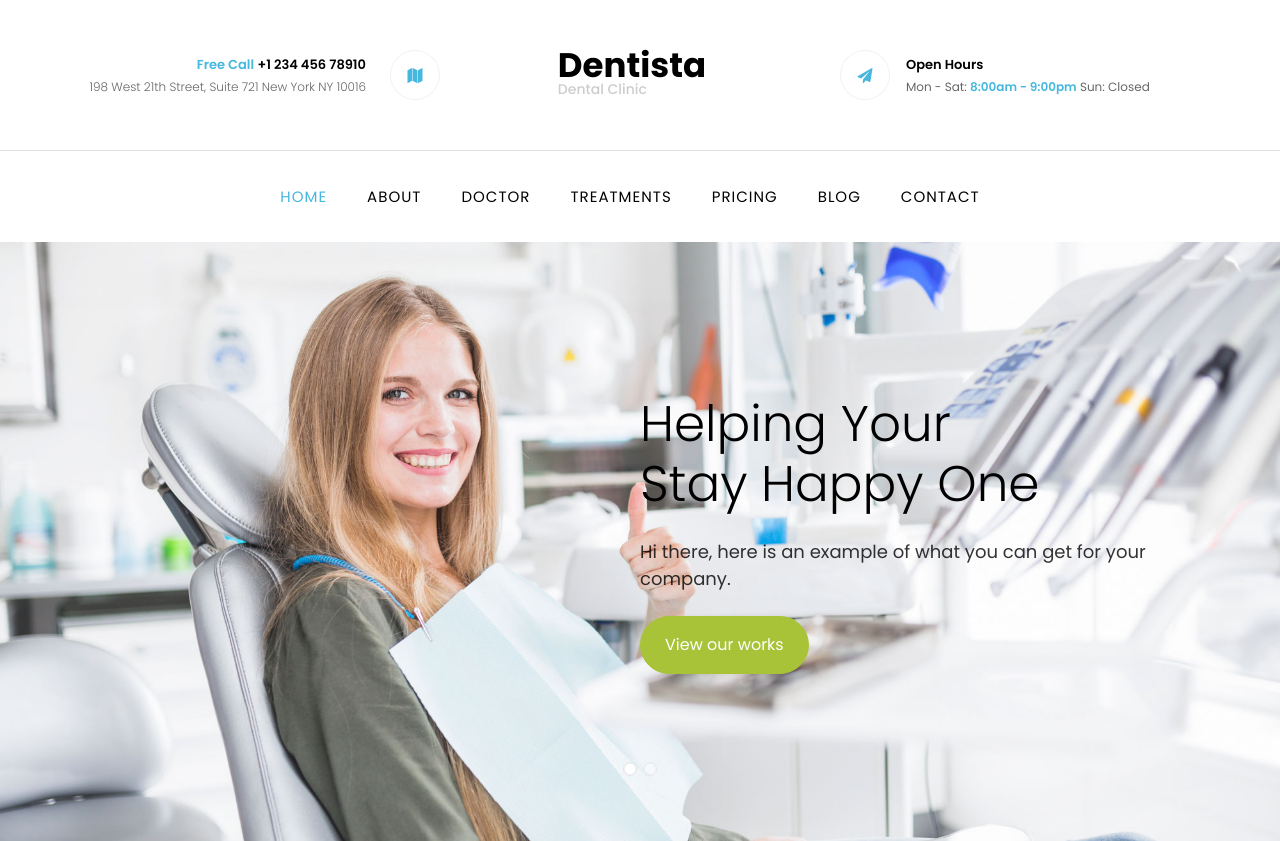
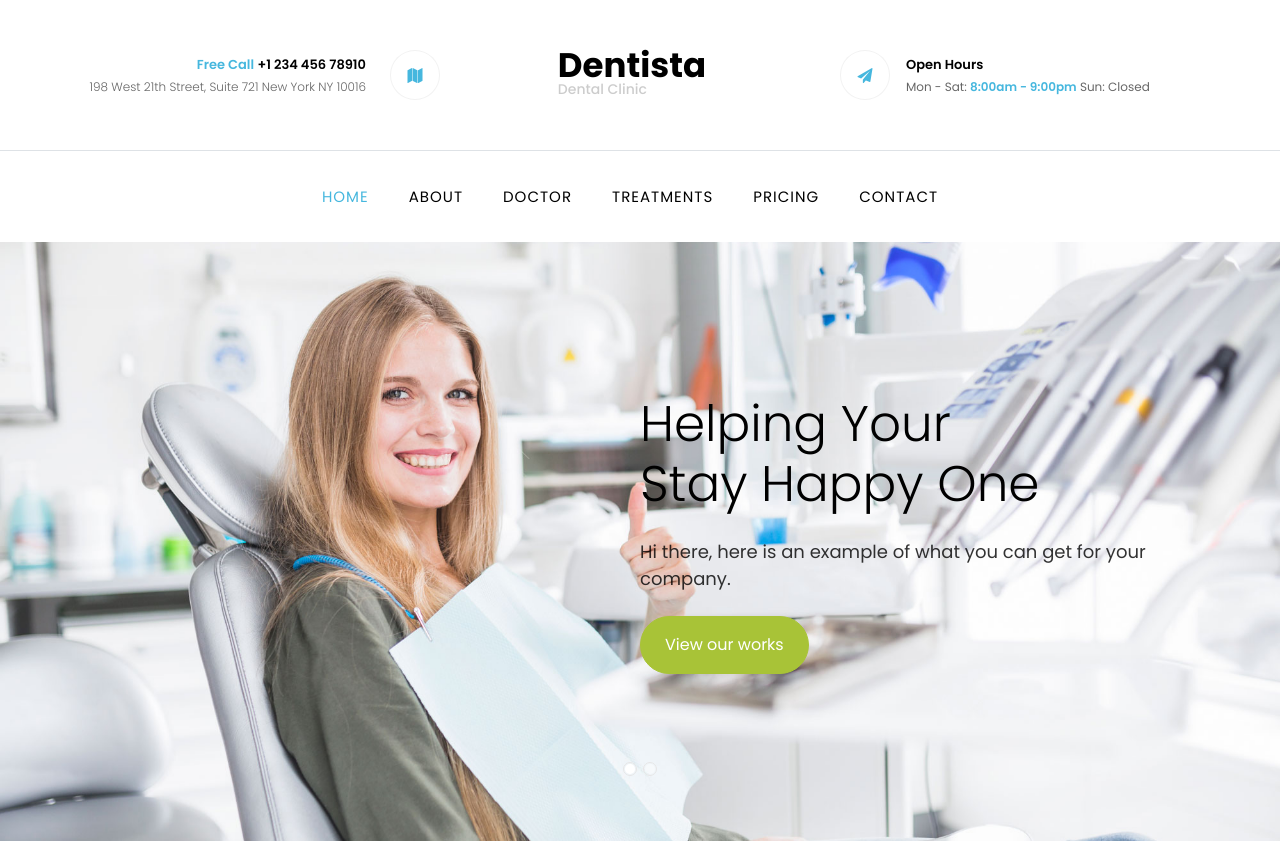
Before and after one commit to NemoIII/scheduler_app, a Django app: page / in a window 1280 px wide. Shown: the top 841 px of the page. Run offline with Django 3.2, Linux system fonts and the light colour scheme; some libraries are stand-ins or nearby versions; some web fonts are replaced.

Commit message:
Blog pages commented, its not will be use

```diff
--- a/scheduler/pointer/templates/base.html
+++ b/scheduler/pointer/templates/base.html
@@ -69,7 +69,7 @@
 	        	<li class="nav-item"><a href="{% url 'doctor' %}" class="nav-link">Doctor</a></li>
 	        	<li class="nav-item"><a href="{% url 'department' %}" class="nav-link">Treatments</a></li>
 	        	<li class="nav-item"><a href="{% url 'pricing' %}" class="nav-link">Pricing</a></li>
-	        	<li class="nav-item"><a href="{% url 'blog' %}" class="nav-link">Blog</a></li>
+	        	<!-- <li class="nav-item"><a href="{% url 'blog' %}" class="nav-link">Blog</a></li> -->
 	          <li class="nav-item"><a href="{% url 'contact' %}" class="nav-link">Contact</a></li>
 	        </ul>
 	      </div>
--- a/scheduler/pointer/templates/home.html
+++ b/scheduler/pointer/templates/home.html
@@ -536,7 +536,7 @@
   </div>
 </section>
 
-<section class="ftco-section bg-light">
+<!-- <section class="ftco-section bg-light">
   <div class="container">
     <div class="row justify-content-center mb-5 pb-2">
       <div class="col-md-8 text-center heading-section ftco-animate">
@@ -614,6 +614,6 @@
       </div>
     </div>
   </div>
-</section>
+</section> -->
 
 {% endblock %}
```
